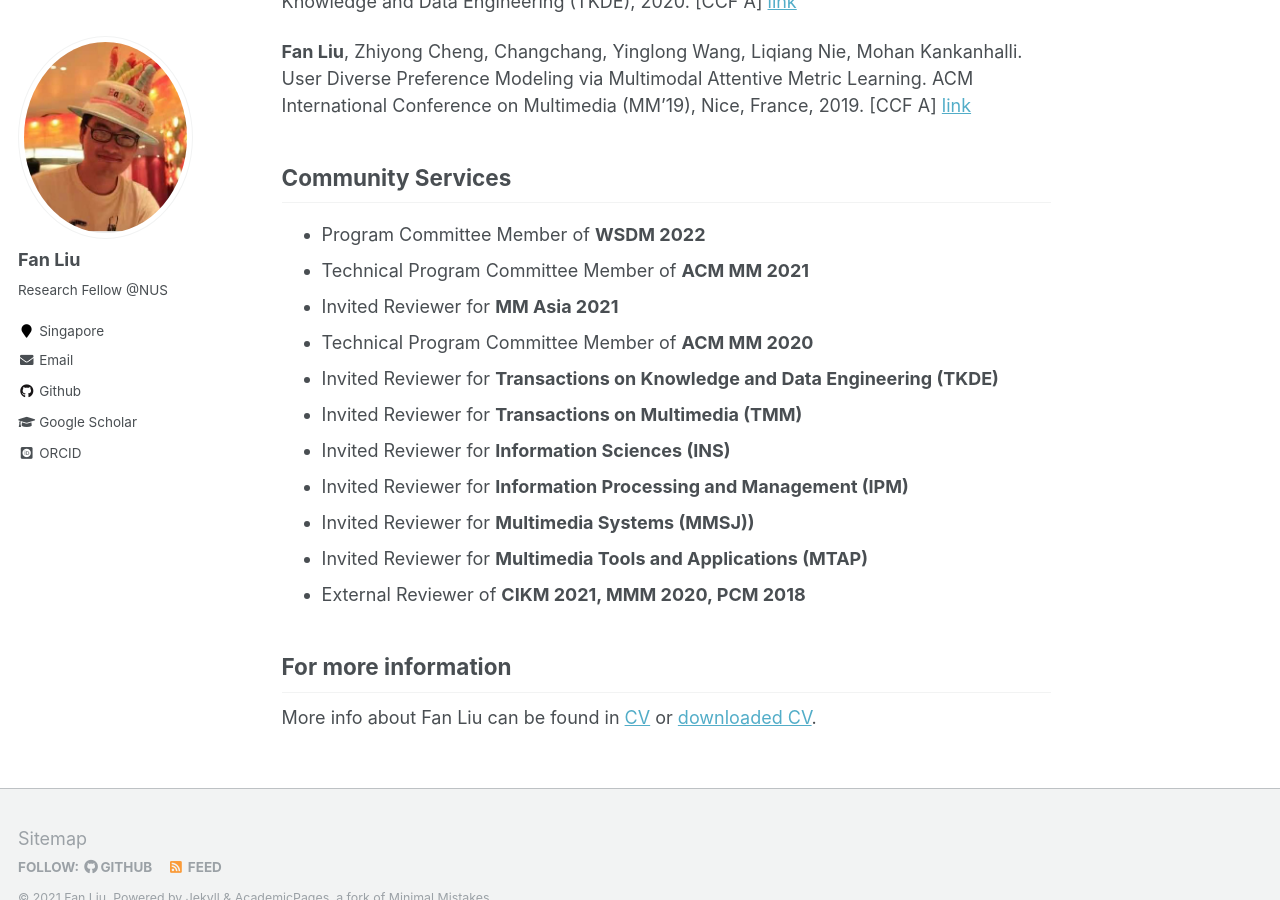
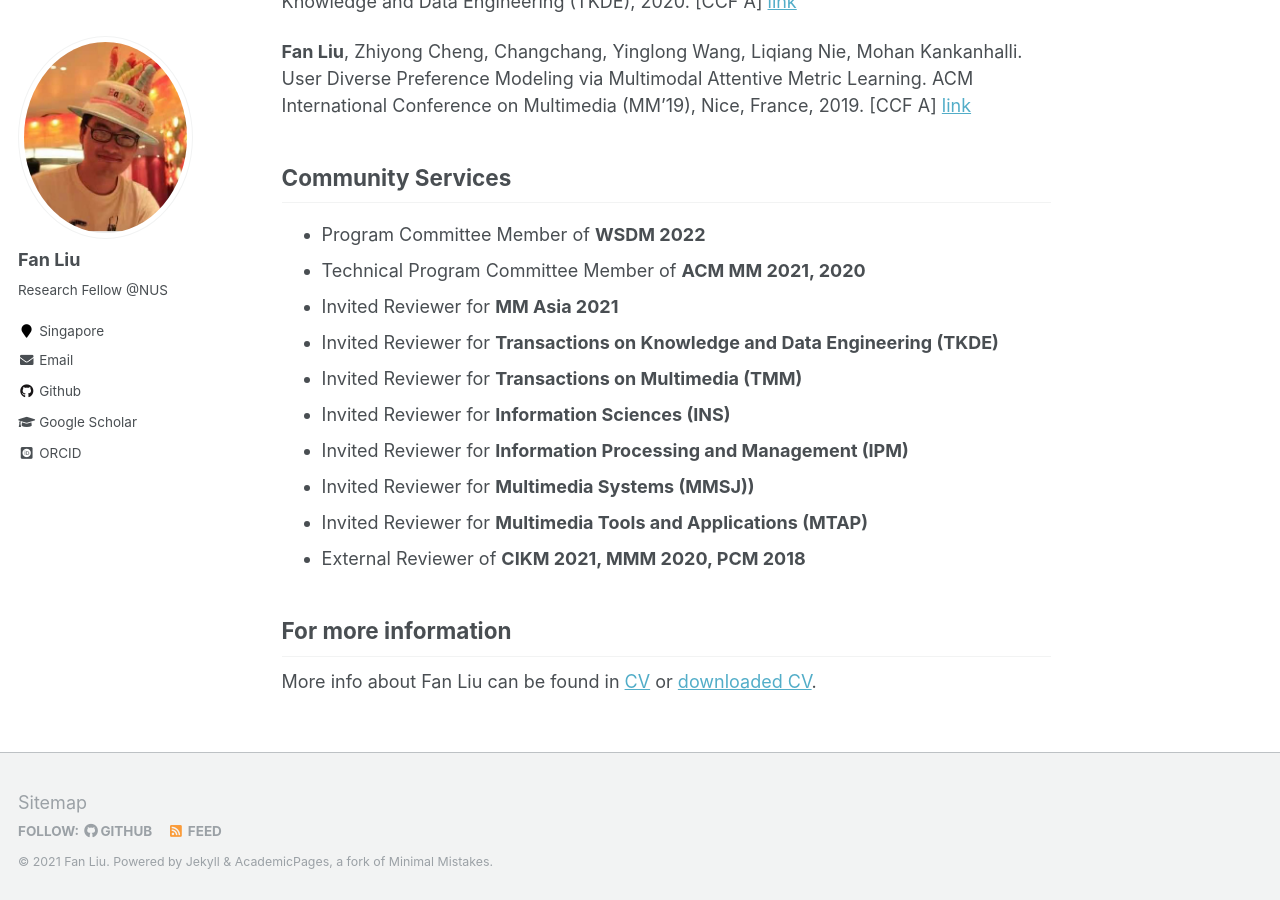
Before and after one commit to liufancs/liufancs.github.io, a Jekyll site: the page built from _pages/about.md, in a window 1280 px wide and 900 px high, scrolled down 988 px. Built offline with Jekyll 4.4.1, drawn with Linux system fonts in a browser that asks for light colours; some web fonts are replaced.

Commit message:
Update about.md

```diff
--- a/_pages/about.md
+++ b/_pages/about.md
@@ -29,9 +29,8 @@ Zhiyong Cheng, **Fan Liu**, Shenghan Mei, Yangyang Guo, Lei Zhu and Liqiang Nie.
 
 ## Community Services
 * Program Committee Member of **WSDM 2022**
-* Technical Program Committee Member of **ACM MM 2021**
+* Technical Program Committee Member of **ACM MM 2021, 2020**
 * Invited Reviewer for **MM Asia 2021**
-* Technical Program Committee Member of **ACM MM 2020**
 * Invited Reviewer for **Transactions on Knowledge and Data Engineering (TKDE)**
 * Invited Reviewer for **Transactions on Multimedia (TMM)**
 * Invited Reviewer for **Information Sciences (INS)**
```
